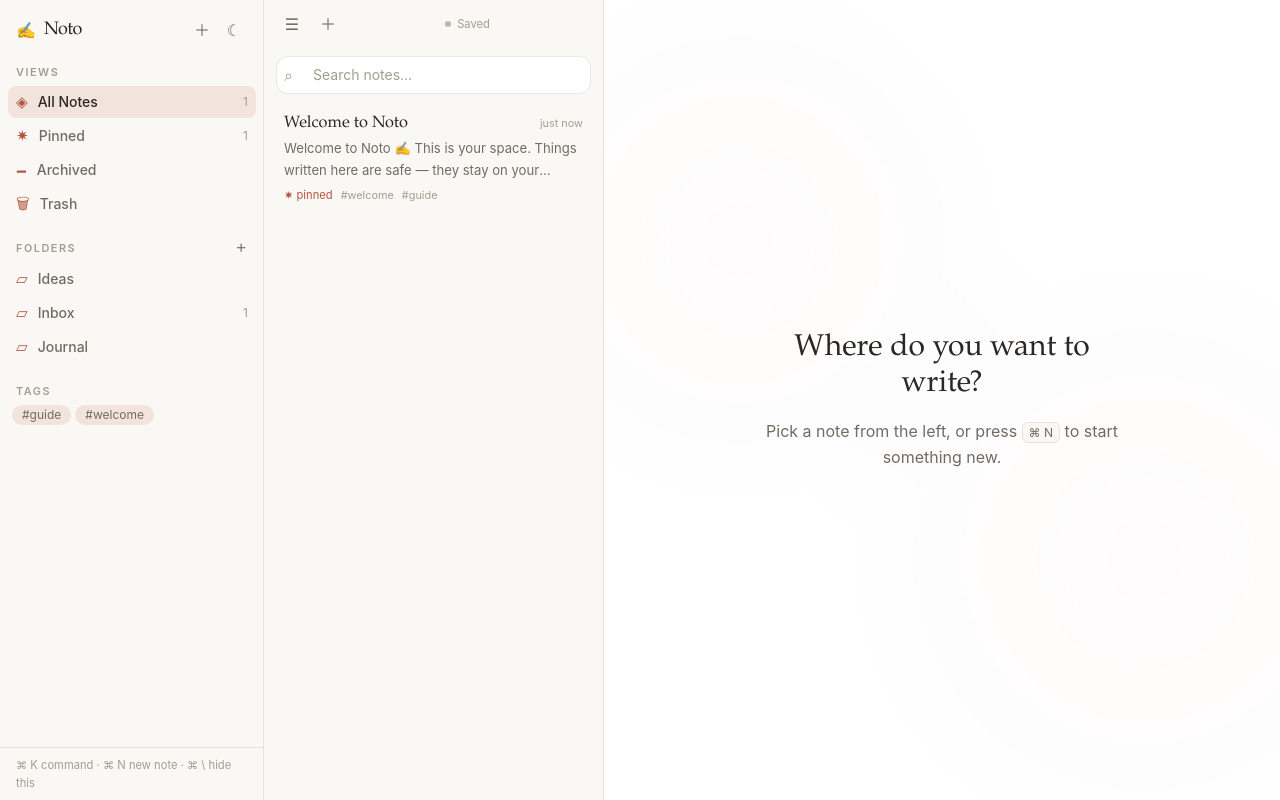
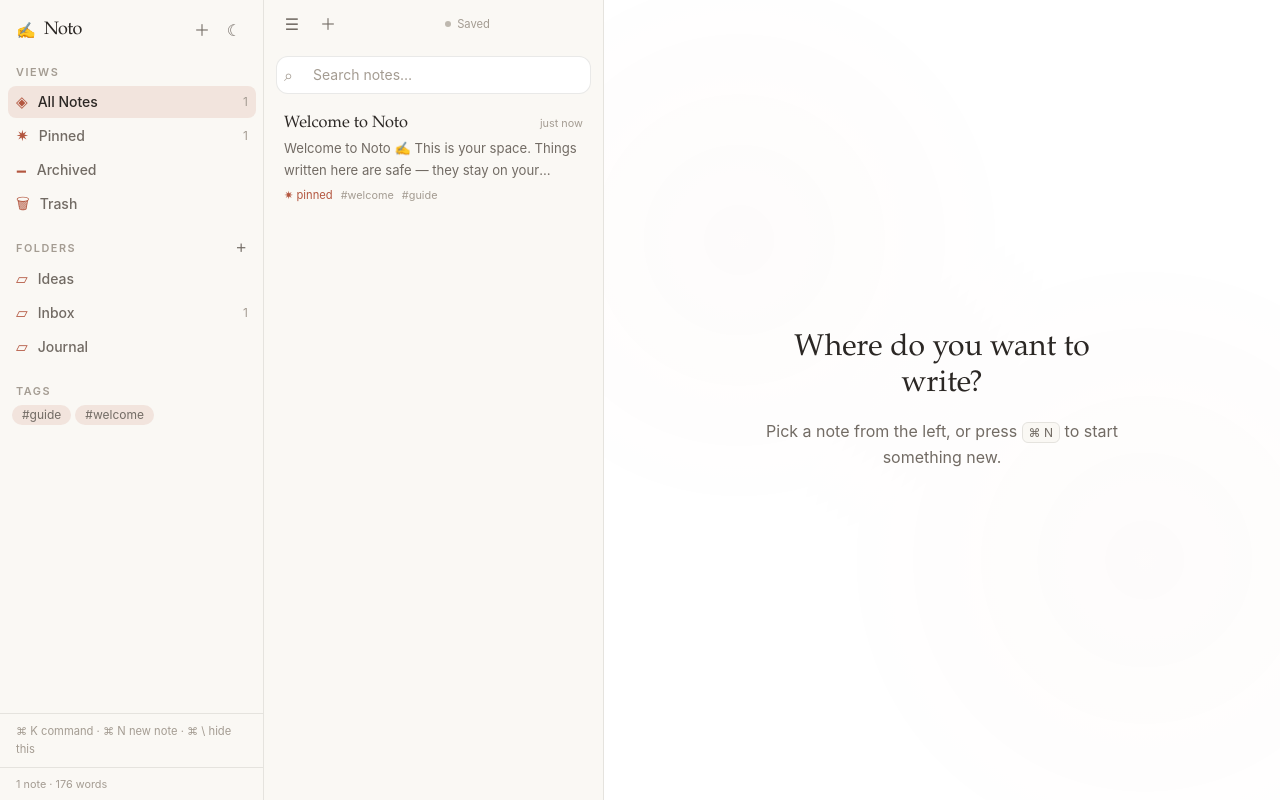
Before and after one commit to Devraj-jha/Noto, a React (Vite) app: page / in a window 1280 px wide. Built offline with nearby package versions, Linux system fonts and the light colour scheme.

Commit message:
Add a notes and total-words readout to the sidebar

```diff
--- a/src/components/Sidebar.tsx
+++ b/src/components/Sidebar.tsx
@@ -2,6 +2,7 @@
 import { useNotes } from '../store/useNotes'
 import { motion } from 'framer-motion'
 import { IconButton } from './IconButton'
+import { wordCount } from '../lib/utils'
 import type { Folder } from '../types/note'
 
 interface Props {
@@ -30,6 +31,9 @@
 
   const count = (pred: (n: (typeof notes)[number]) => boolean) =>
     notes.filter((n) => !n.deletedAt && pred(n)).length
+
+  const alive = notes.filter((n) => !n.deletedAt)
+  const totalWords = alive.reduce((sum, n) => sum + wordCount(n.content), 0)
 
   const navItems = [
     { key: 'all' as const, label: 'All Notes', icon: '◈', count: notes.filter((n) => !n.deletedAt && !n.archived && !n.pinned).length + count((n) => n.pinned) },
@@ -156,6 +160,9 @@
         <div className="border-t border-[var(--border)] px-4 py-2 text-[0.7rem] leading-relaxed text-[var(--faint)]">
           ⌘ K command · ⌘ N new note · ⌘ \ hide this
         </div>
+        <div className="border-t border-[var(--border)] px-4 py-2 text-[0.68rem] text-[var(--faint)]">
+          {alive.length} note{alive.length === 1 ? '' : 's'} · {totalWords.toLocaleString()} words
+        </div>
       </div>
     </motion.aside>
   )
```
